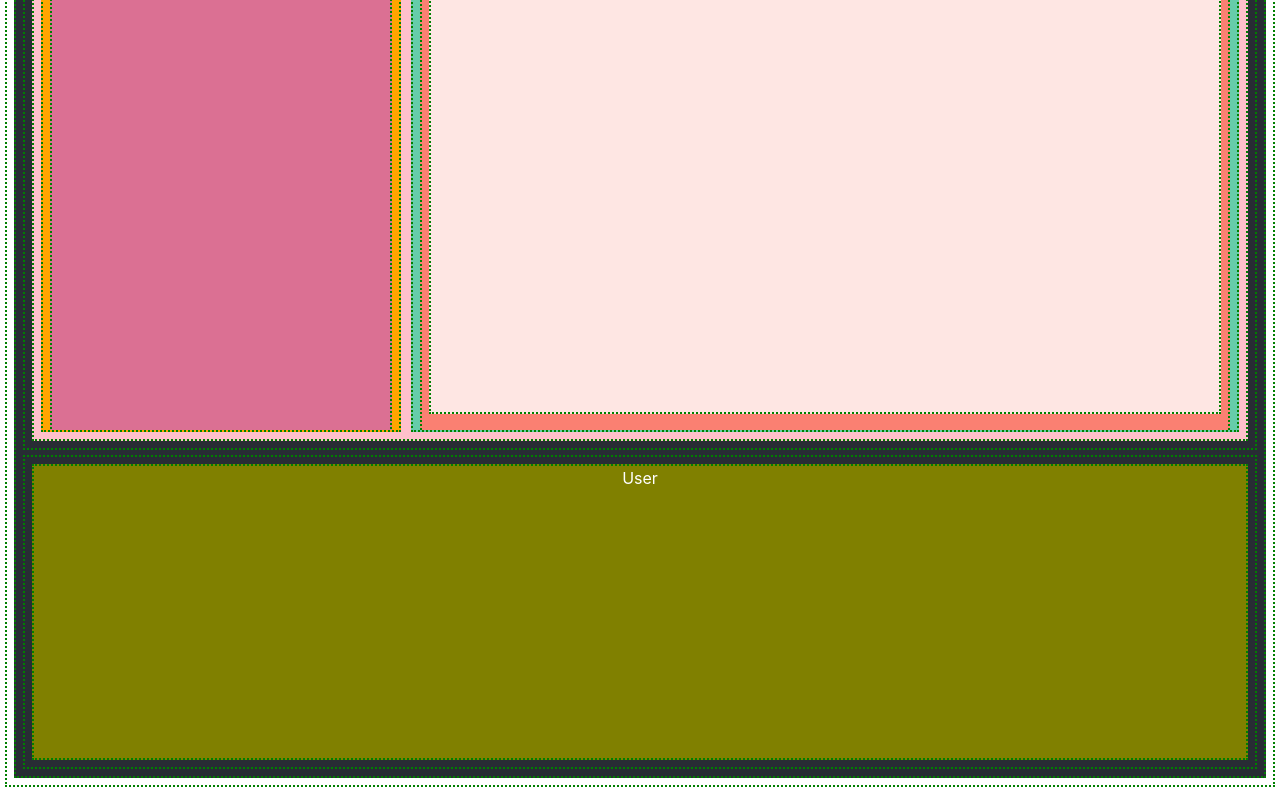
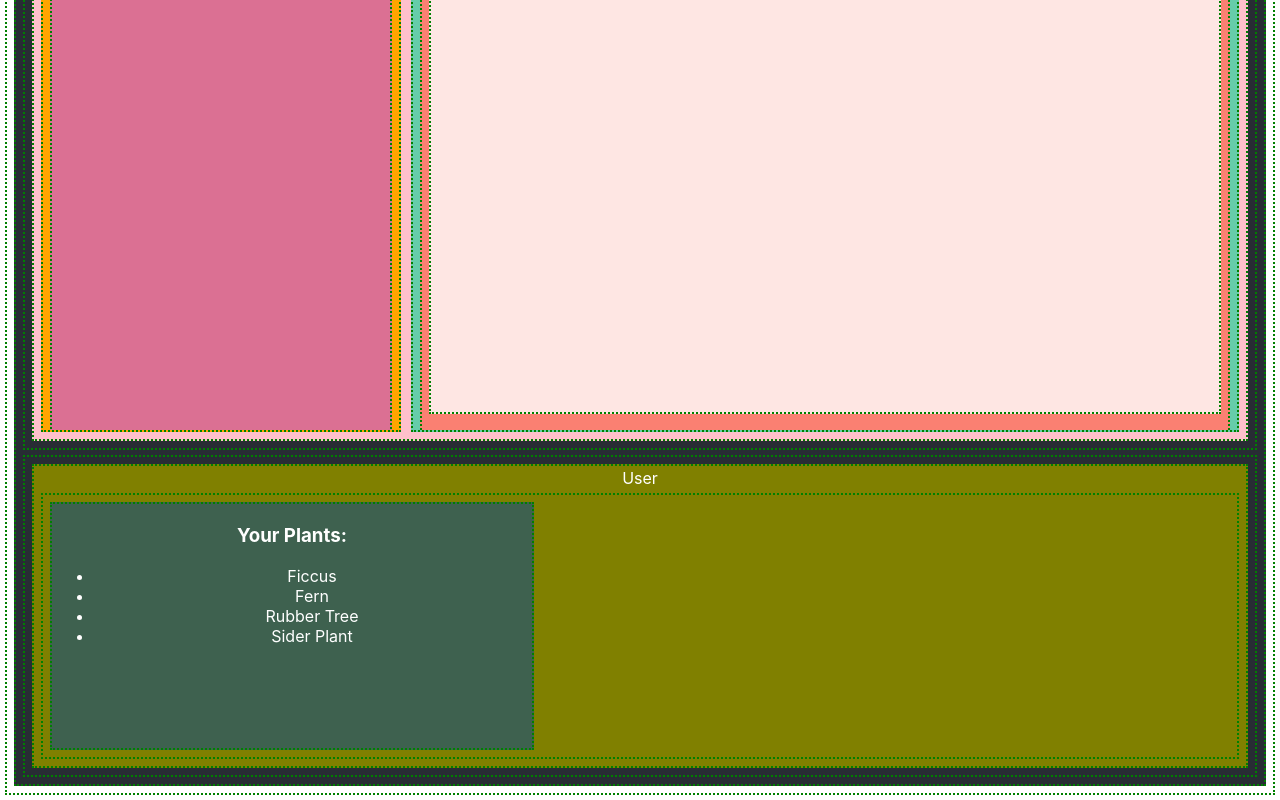
Before and after one commit to franics925/plant.it, a React (Create React App) app: page / in a window 1280 px wide. Shown: the part 514-1314 px from the top of the page. Built offline with nearby package versions, Linux system fonts and the light colour scheme.

Commit message:
create userplants list component and display in user element

```diff
--- a/src/components/User/User.jsx
+++ b/src/components/User/User.jsx
@@ -1,5 +1,6 @@
 import React, { Component } from 'react';
 import style from './User.module.css';
+import UserPlants from './UserPlants/UserPlants';
 
 class User extends Component {
     state = {
@@ -10,6 +11,9 @@ class User extends Component {
         return(
             <div className={style.User}>
                 User
+                <div>
+                    < UserPlants />
+                </div>
             </div>
         )
     };
--- a/src/components/User/UserPlants/UserPlants.jsx
+++ b/src/components/User/UserPlants/UserPlants.jsx
@@ -0,0 +1,16 @@
+import React from 'react';
+import style from './UserPlants.module.css';
+
+const UserPlants = (props) => (
+    <div className={style.UserPlants}>
+        <h3>Your Plants:</h3>
+        <ul>
+            <li>Ficcus</li>
+            <li>Fern</li>
+            <li>Rubber Tree</li>
+            <li>Sider Plant</li>
+        </ul>
+    </div>
+)
+
+export default UserPlants;
--- a/src/components/User/UserPlants/UserPlants.module.css
+++ b/src/components/User/UserPlants/UserPlants.module.css
@@ -0,0 +1,7 @@
+.UserPlants {
+    background-color: rgba(45,89,99, .8);
+    align-items: left;
+    width: 40%;
+    height: 15em;
+    overflow: auto;
+}
```
